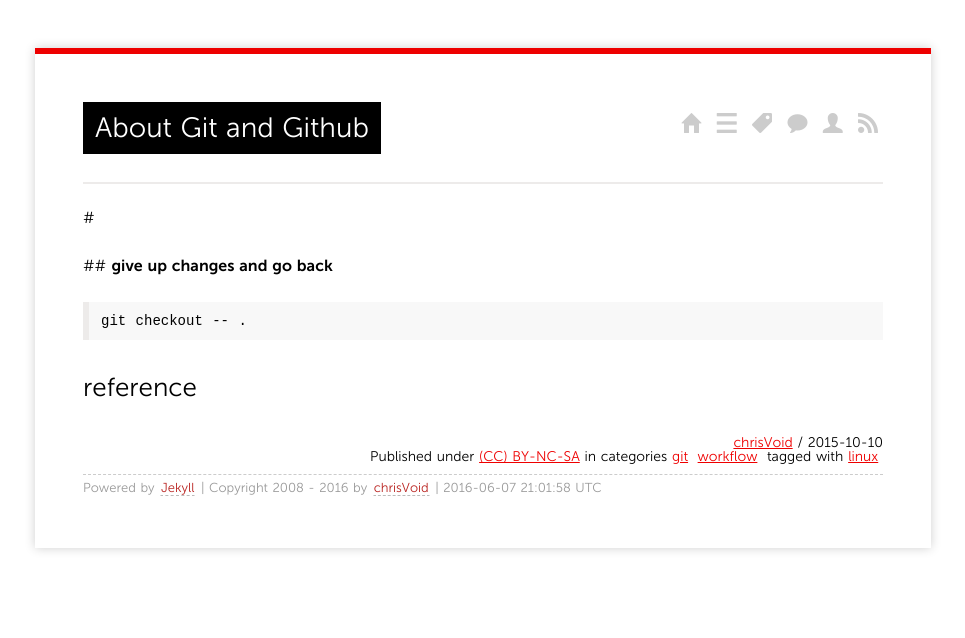
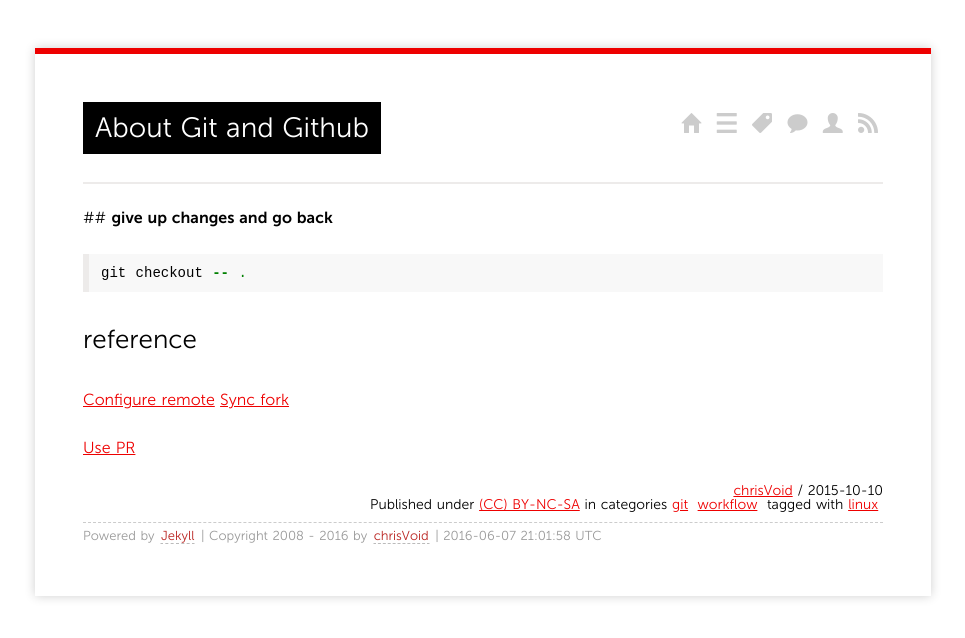
Before and after one commit to chris-void/chris-void.github.io, a Jekyll site: the page built from _posts/2016/2015-10-10-git-and-github.md, in a window 1280 px wide. Shown: the top 638 px of the page, without its empty margins (157-1122 px from the left). Built offline with Jekyll 4.4.1, drawn with Linux system fonts in a browser that asks for light colours; comment, search, counter and statistics services are not loaded.

````diff
--- a/_posts/2016/2015-10-10-git-and-github.md
+++ b/_posts/2016/2015-10-10-git-and-github.md
@@ -8,17 +8,15 @@ tags:
 - linux
 ---
 
-#
-
 ##
 **give up changes and go back**
-```
+```sh
 git checkout -- .
 ```
 
 
 ## reference
-[](https://help.github.com/articles/configuring-a-remote-for-a-fork/)
-[](https://help.github.com/articles/syncing-a-fork/)
+[Configure remote](https://help.github.com/articles/configuring-a-remote-for-a-fork/)
+[Sync fork](https://help.github.com/articles/syncing-a-fork/)
 
-[](https://help.github.com/articles/using-pull-requests/)
+[Use PR](https://help.github.com/articles/using-pull-requests/)
````
